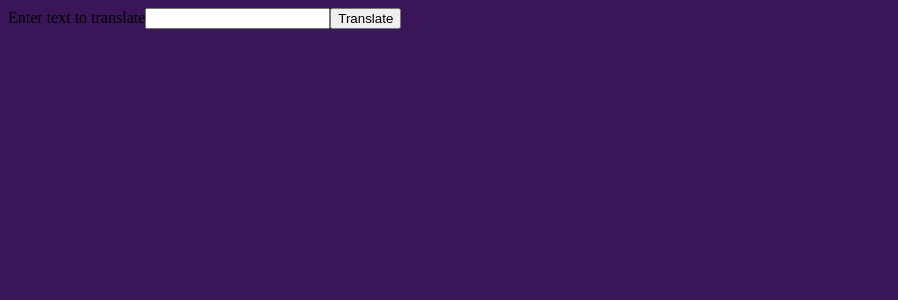
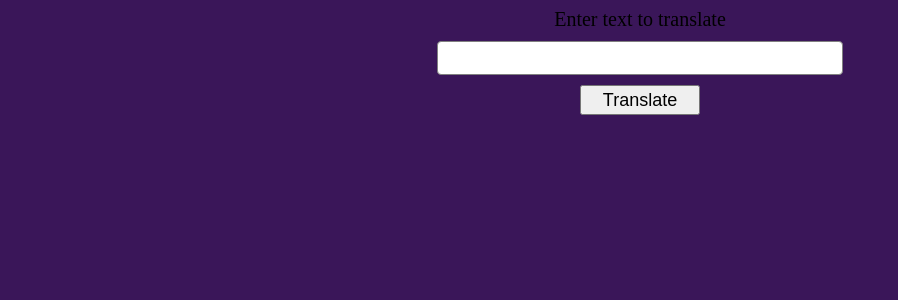
Before and after one commit to RMHonor/pig-latin, a React app: page / in a window 1280 px wide. Shown: the top 300 px of the page, without its empty margins (0-898 px from the left). Built offline with nearby package versions, Linux system fonts and the light colour scheme.

Commit message:
Input styling and slight markup change

```diff
--- a/src/components/input/input.jsx
+++ b/src/components/input/input.jsx
@@ -2,6 +2,8 @@ import React, { Component } from 'react';
 import { connect } from 'react-redux';
 
 import translate from '../../actions/translate';
+
+import './input.scss';
 
 class Input extends Component {
   constructor(props) {
@@ -31,11 +33,11 @@ class Input extends Component {
   render() {
     return (
       <form className="field" onSubmit={this.onSubmit}>
-        <label className="field__label">
+        <label className="field__label" htmlFor="input">
           Enter text to translate
-          <input className="field__input" type="text" name="input" onChange={this.updateInputValue} value={this.state.inputValue}/>
         </label>
-        <button type="submit">Translate</button>
+        <input className="field__input" type="text" name="input" onChange={this.updateInputValue} value={this.state.inputValue}/>
+        <button type="submit" className="field__submit">Translate</button>
       </form>
     );
   }
--- /dev/null
+++ b/src/components/input/input.scss
@@ -0,0 +1,28 @@
+.field {
+  margin-bottom: 40px;
+
+  &__label {
+    display: block;
+    font-size: 20px;
+    text-align: center;
+  }
+
+  &__input {
+    display: block;
+    width: 95%;
+    max-width: 400px;
+    height: 30px;
+    border: 1px solid gray;
+    border-radius: 4px;
+    margin: 10px auto;
+    font-size: 18px;
+  }
+
+  &__submit {
+    display: block;
+    height: 30px;
+    width: 120px;
+    margin: 0 auto;
+    font-size: 18px;
+  }
+}
```
